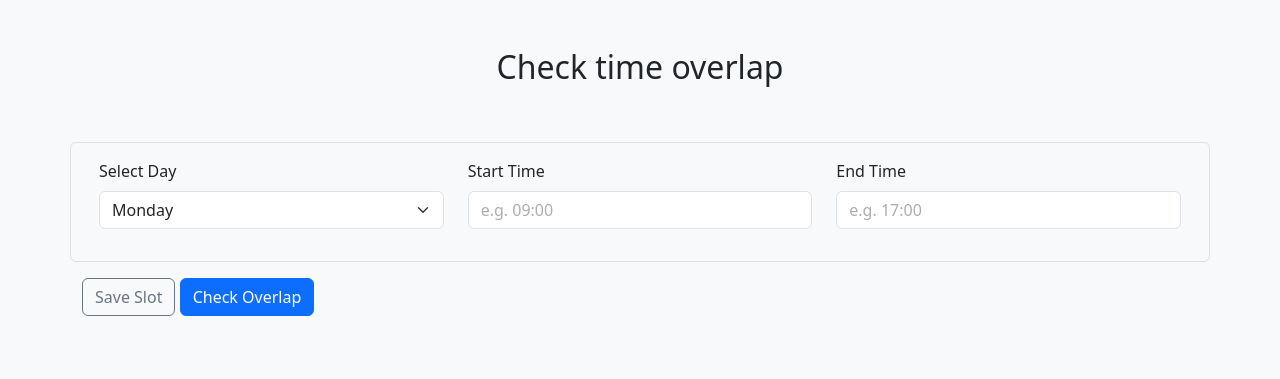
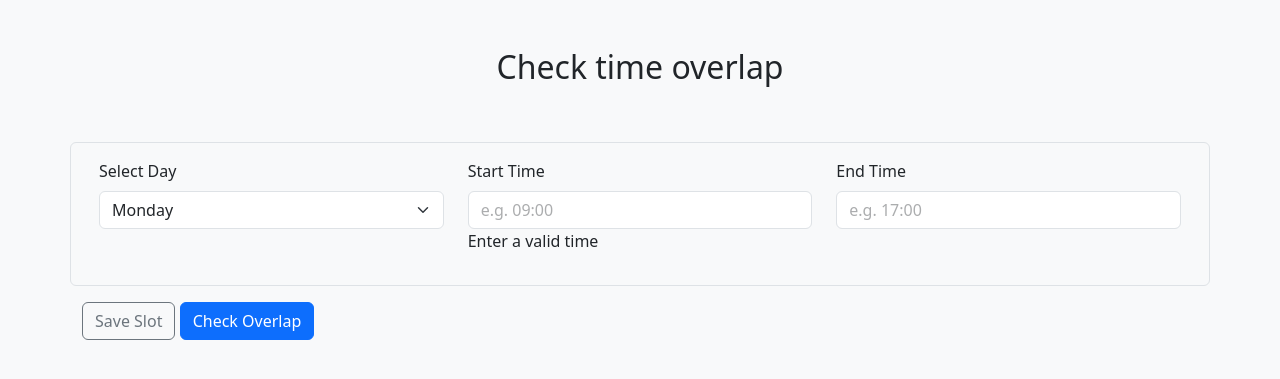
Before and after one commit to bozhko1z/Overlapping-Hours, a Django app: page / in a window 1280 px wide. Shown: the top 379 px of the page. Run offline with Django 5.2, Linux system fonts and the light colour scheme.

```diff
--- a/overlap_project/overlap_app/templates/static/overlap_app/home.html
+++ b/overlap_project/overlap_app/templates/static/overlap_app/home.html
@@ -41,6 +41,7 @@
                     <div class="mb-3 col-4">
                         <label for="starts" class="form-label">Start Time</label>
                         <input type="text" name="start" id="starts" class="form-control" placeholder="e.g. 09:00">
+                        <div class="alert-message">Enter a valid time</div>
                     </div>
 
                     <div class="mb-3 col-4">
```
Also changed, not shown: 2 other files.
